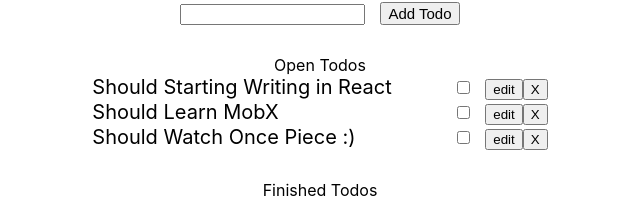
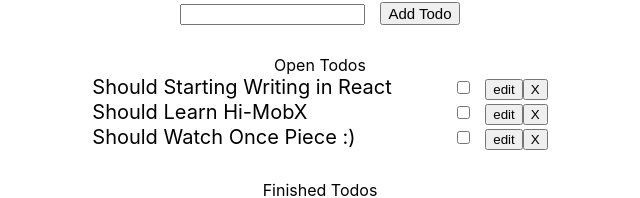
Before and after one commit to urrri/hi-mobx, a React (Vite) app in the folder applications/demo/: page / in a window 1280 px wide. Shown: the top 198 px of the page, without its empty margins (320-960 px from the left). Built offline with nearby package versions, Linux system fonts and the light colour scheme.

Commit message:
hi-mobx-9 stores for app updated to hierarchy

```diff
--- a/applications/demo/src/App.tsx
+++ b/applications/demo/src/App.tsx
@@ -2,18 +2,12 @@
 import './App.css';
 import { TodoList } from './features/TodoList';
 import { TodoNew } from './features/TodoNew';
-import { StoreProvider } from './helpers/storeProvider';
-import { TodoList as TodoListStore } from './stores/todoList';
-
-const todoList = new TodoListStore([
-  'Should Starting Writing in React',
-  'Should Learn MobX',
-  'Should Watch Once Piece :)',
-]);
+import { StoreProvider } from './stores/storeProvider';
+import { rootStore } from './stores/rootStore';
 
 function App() {
   return (
-    <StoreProvider value={todoList}>
+    <StoreProvider value={rootStore}>
       <div className="App">
         <TodoNew />
         <TodoList />
--- a/applications/demo/src/features/TodoItem.tsx
+++ b/applications/demo/src/features/TodoItem.tsx
@@ -1,7 +1,7 @@
 import { useState } from 'react';
 import { observer } from 'mobx-react-lite';
 import TodoItemClass from '../stores/todoItem';
-import { useStore } from '../helpers/useStore';
+import { useStore } from '../stores/useStore';
 import { onEnterPress } from '../helpers/useEnter';
 
 interface Props {
@@ -9,7 +9,7 @@
 }
 
 export const TodoItem = observer(({ todo }: Props) => {
-  const todoList = useStore();
+  const { todoList } = useStore();
   const [newText, setText] = useState('');
   const [isEditing, setEdit] = useState(false);
 
--- a/applications/demo/src/features/TodoList.tsx
+++ b/applications/demo/src/features/TodoList.tsx
@@ -1,9 +1,9 @@
 import { observer } from 'mobx-react-lite';
-import { useStore } from '../helpers/useStore';
+import { useStore } from '../stores/useStore';
 import { TodoItem } from './TodoItem';
 
 export const TodoList = observer(() => {
-  const todoList = useStore();
+  const { todoList } = useStore();
 
   return (
     <div className="todo-list">
--- a/applications/demo/src/features/TodoNew.tsx
+++ b/applications/demo/src/features/TodoNew.tsx
@@ -1,11 +1,11 @@
 import { useState } from 'react';
 import { observer } from 'mobx-react-lite';
-import { useStore } from '../helpers/useStore';
+import { useStore } from '../stores/useStore';
 import { onEnterPress } from '../helpers/useEnter';
 
 export const TodoNew = observer(() => {
   const [newTodo, setTodo] = useState('');
-  const todoList = useStore();
+  const { todoList } = useStore();
 
   const addTodo = () => {
     todoList.addTodo(newTodo);
--- a/applications/demo/src/helpers/storeProvider.ts
+++ /dev/null
@@ -1,5 +0,0 @@
-import { createContext } from 'react';
-import { TodoList } from '../stores/todoList';
-
-export const StoreContext = createContext<TodoList>({} as TodoList);
-export const StoreProvider = StoreContext.Provider;
--- a/applications/demo/src/helpers/useStore.ts
+++ /dev/null
@@ -1,5 +0,0 @@
-import { useContext } from 'react';
-import { StoreContext } from './storeProvider';
-import { TodoList } from '../stores/todoList';
-
-export const useStore = (): TodoList => useContext(StoreContext);
--- /dev/null
+++ b/applications/demo/src/stores/rootStore.ts
@@ -0,0 +1,9 @@
+import { createRoot } from '@urrri/hi-mobx';
+import { TodoList } from './todoList';
+// import { TodoNew } from '../stores/todoNew';
+
+export const rootStore = createRoot({
+  TodoList,
+  // TodoNew,
+});
+export type RootStore = typeof rootStore;
--- /dev/null
+++ b/applications/demo/src/stores/storeProvider.ts
@@ -0,0 +1,5 @@
+import { createContext } from 'react';
+import type { RootStore } from './rootStore';
+
+export const StoreContext = createContext<RootStore>({} as RootStore);
+export const StoreProvider = StoreContext.Provider;
--- a/applications/demo/src/stores/todoItem.ts
+++ b/applications/demo/src/stores/todoItem.ts
@@ -1,14 +1,15 @@
-import { action, makeObservable, observable } from 'mobx';
+import { action, observable } from 'mobx';
+import { BaseStore, HParentStore } from '@urrri/hi-mobx';
 
-export default class TodoItem {
+export default class TodoItem extends BaseStore {
   id = Date.now();
 
   @observable text: string = '';
 
   @observable isDone: boolean = false;
 
-  constructor(text: string) {
-    makeObservable(this);
+  constructor(parent: HParentStore, text: string) {
+    super(parent);
     this.text = text;
   }
 
--- a/applications/demo/src/stores/todoList.ts
+++ b/applications/demo/src/stores/todoList.ts
@@ -1,17 +1,18 @@
-import { action, computed, makeObservable, observable } from 'mobx';
+import { action, computed, observable } from 'mobx';
+import { BaseStore } from '@urrri/hi-mobx';
 import TodoItem from './todoItem';
 
-export class TodoList {
+const initialList = ['Should Starting Writing in React', 'Should Learn Hi-MobX', 'Should Watch Once Piece :)'];
+export class TodoList extends BaseStore {
   @observable.shallow list: TodoItem[] = [];
 
-  constructor(todos: string[]) {
-    makeObservable(this);
-    todos.forEach((text) => this.addTodo(text));
+  onStoreInit() {
+    initialList.forEach((text) => this.addTodo(text));
   }
 
   @action
   addTodo = (text: string) => {
-    this.list.push(new TodoItem(text));
+    this.list.push(this.$createStore(TodoItem, text));
   };
 
   @action
--- /dev/null
+++ b/applications/demo/src/stores/useStore.ts
@@ -0,0 +1,9 @@
+import { useContext } from 'react';
+import { HStore } from '@urrri/hi-mobx';
+import { StoreContext } from './storeProvider';
+import type { RootStore } from './rootStore';
+
+const defaultSelector = <TStore extends HStore>(root: RootStore) => root as unknown as TStore;
+export const useStore = <TStore extends HStore = RootStore>(
+  selector: (root: RootStore) => TStore = defaultSelector
+): TStore => selector(useContext(StoreContext));
--- a/packages/hi-mobx/src/utils/stringUtils.ts
+++ b/packages/hi-mobx/src/utils/stringUtils.ts
@@ -9,7 +9,9 @@
  * un-capitalizes keys of the record
  */
 export const uncapitalizeKeys = <T extends Record<keyof T, unknown>>(record: T): UncapitalizeRecordKeys<T> => {
-  const res = {};
-  Object.keys(record).forEach((key) => key.replace(/^([A-Z])/, (m: string) => m[0]?.toLowerCase() || ''));
-  return res as UncapitalizeRecordKeys<T>;
+  const entries = Object.entries(record).map(([key, val]) => [
+    key.replace(/^([A-Z])/, (m: string) => m[0]?.toLowerCase() || ''),
+    val,
+  ]);
+  return Object.fromEntries(entries) as UncapitalizeRecordKeys<T>;
 };
```
